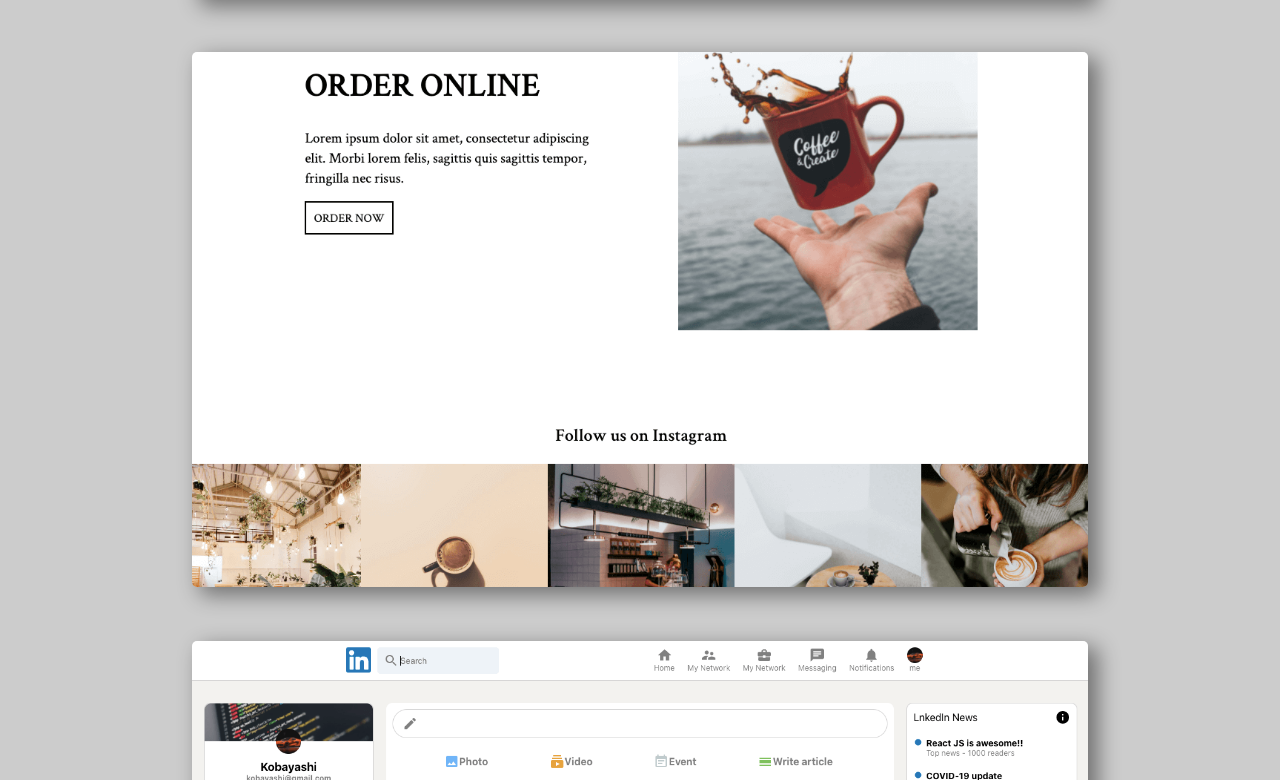
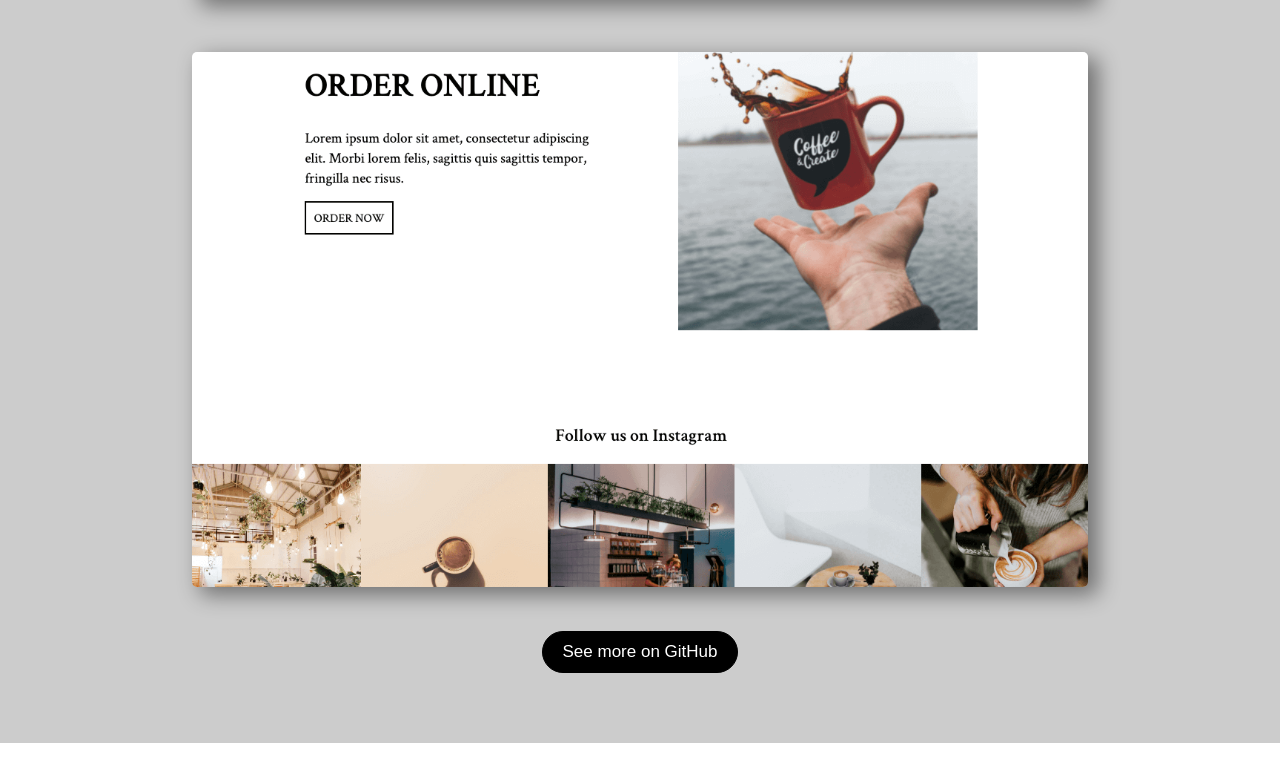
Before and after one commit to daisuke359/portfolio, a React (Create React App) app: page / in a window 1280 px wide. Shown: the part 2020-2800 px from the top of the page. Built offline with nearby package versions, Linux system fonts and the light colour scheme.

Commit message:
remove one project

```diff
--- a/src/components/work/Work.jsx
+++ b/src/components/work/Work.jsx
@@ -162,36 +162,6 @@ export default function Work() {
 
                     </WorkItem>
 
-                    <WorkItem data-aos="fade-up">
-                        <AppImg className="app-img" src="/linkein_clone.png" alt="" />
-                        <div className="overlay">
-                            <div className="overlay-wrapper">
-                                <div className="overlay-main">
-                                    <h3 className="overlay-title">LinkedIn Clone</h3>
-                                    <p className="overlay-desc">This application is similar to the social app but it is using Redux for state management. it also uses firebase for the database and authentication.</p>
-
-                                </div>
-
-                            <div className="overlay-skill">
-                                <h4 className="overlay-skill-title">Technology Used</h4>
-                                <ul className="app-skills">
-                                    <li className="app-skill">REACT</li>
-                                    <li className="app-skill">FIREBASE</li>
-                                    <li className="app-skill">FLEXBOX</li>
-                                    <li className="app-skill">REDUX</li>
-                                    <li className="app-skill">MATERIAL-UI</li>
-                                </ul>
-                            </div>
-                            <div className="overlay-btns">
-                                <a href="https://github.com/daisuke359/linkedin-clone" target="_blank" rel="noreferrer" ><button className="app-btn">See the code</button></a>
-                                <a href="https://linkedin-clone-e82bf.web.app/" target="_blank" rel="noreferrer" ><button className="app-btn">Visit the site</button></a>
-                            </div>
-
-                            </div>
-                        </div>
-
-
-                    </WorkItem>
                 </div>
                 <a href="https://github.com/daisuke359" target="_blank" rel="noreferrer" ><button className="work-btn">See more on GitHub</button></a>
             </div>
```
